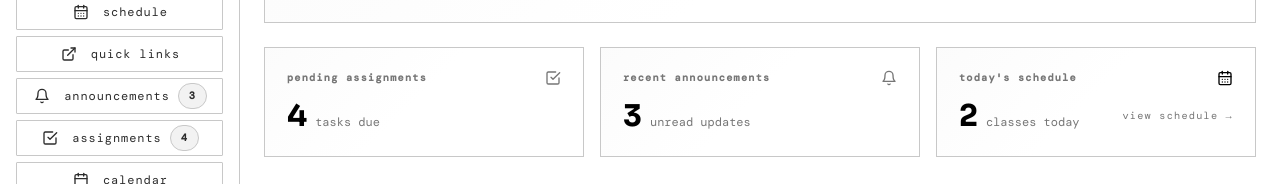
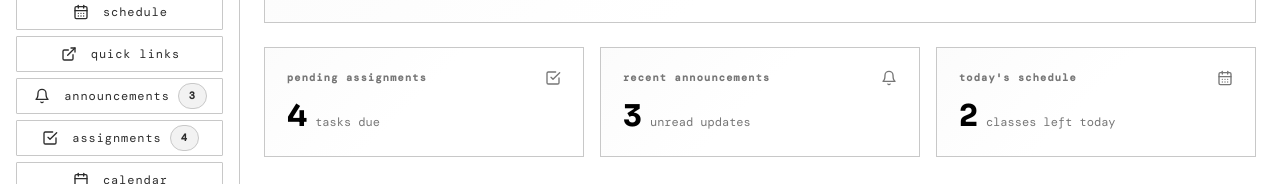
Before and after one commit to LaxExe/UWExplorer, a React (Vite) app: page / in a window 1280 px wide. Shown: the part 184-368 px from the top of the page. Built offline with nearby package versions, Linux system fonts and the light colour scheme; a web font is replaced by a local one.

Commit message:
Remove hyperlink navigation from todays schedule metric card and update label to classes left today

```diff
--- a/src/pages/Dashboard.tsx
+++ b/src/pages/Dashboard.tsx
@@ -88,23 +88,19 @@ export const Dashboard: React.FC<DashboardProps> = ({
           </div>
         </div>
 
-        {/* Card 3: Today's Schedule Card */}
-        <div
-          onClick={() => onNavigate('schedule')}
-          className="uw-card flex flex-col justify-between cursor-pointer hover:border-[var(--c3)] transition-all bg-[var(--c1)]/30"
-        >
+        {/* Card 3: Today's Schedule Card (Display card only, no hyperlink) */}
+        <div className="uw-card flex flex-col justify-between">
           <div className="flex justify-between items-start">
             <span className="mono-label font-bold text-[var(--c5)]">today's schedule</span>
-            <CalendarDays className="w-4 h-4 text-[var(--c5)]" />
+            <CalendarDays className="w-4 h-4 text-[var(--c3)]" />
           </div>
-          <div className="mt-3 flex items-center justify-between">
-            <div>
-              <span className="text-3xl font-bold font-sans text-[var(--c5)]">
-                {todayClasses.length}
-              </span>
-              <span className="font-mono text-xs text-[var(--c3)] ml-2">classes today</span>
-            </div>
-            <span className="mono-label text-[0.68rem] text-[var(--c5)] hover:underline">view schedule →</span>
+          <div className="mt-3">
+            <span className="text-3xl font-bold font-sans text-[var(--c5)]">
+              {todayClasses.length}
+            </span>
+            <span className="font-mono text-xs text-[var(--c3)] ml-2">
+              {todayClasses.length === 1 ? 'class left today' : 'classes left today'}
+            </span>
           </div>
         </div>
       </div>
```
